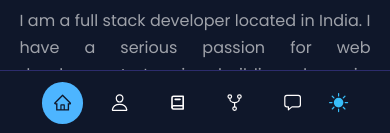
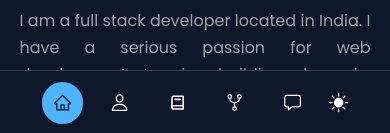
Before and after one commit to MaxVhanamane/portfolio-site-with-nextjs, a Next.js app: page / in a window 390 px wide. Shown: the part 709-842 px from the top of the page. Built offline with nearby package versions, Linux system fonts and the light colour scheme.

Commit message:
changed navbar styling

```diff
--- a/styles/Footer.module.css
+++ b/styles/Footer.module.css
@@ -43,7 +43,7 @@
     margin-left: 8rem;
   }
   .hr{
-    border-top: 1px solid var(--color-bg-variant-hr) ;
+    border-top: 1px solid rgb(148 163 184 / 0.3) ;
     margin:0 3rem 4rem 7.56rem;
   }
 
--- a/styles/Navbar.module.css
+++ b/styles/Navbar.module.css
@@ -41,7 +41,7 @@ background: var(--color-bg);
   .theme{
  margin: 0.8rem auto;
     font-size: 1.5rem;
-    color:#38bdf8;
+    color:var(--theme-toggler-color);
     cursor: pointer;
 
   }
@@ -71,7 +71,7 @@ background: var(--color-bg);
         transform: translateX(-50%);
         gap: 3rem;
         backdrop-filter: blur(15);
-      border-top: 1px solid var(--color-bg-variant-hr);
+      border-top: 1px solid  rgb(148 163 184 / 0.3);
 
 
   }
@@ -85,7 +85,7 @@ background: var(--color-bg);
   .theme{
     margin: auto 0;
     font-size: 2rem;
-    color:#38bdf8;
+    color:var(--theme-toggler-color);
     cursor: pointer;
   }
 }
@@ -110,7 +110,7 @@ background: var(--color-bg);
       transform: translateX(-50%);
       gap: 1rem;
       backdrop-filter: blur(15);
-      border-top: 1px solid var(--color-bg-variant-hr);
+      border-top: 1px solid  rgb(148 163 184 / 0.3);
   }
 
   .nav a {
@@ -123,7 +123,7 @@ background: var(--color-bg);
   .theme{
     margin: auto 0;
     font-size: 1.2rem;
-    color:#38bdf8;
+    color:var(--theme-toggler-color);
     cursor: pointer;
 
   }
--- a/styles/globals.css
+++ b/styles/globals.css
@@ -59,11 +59,12 @@ a {
   --color-gray-varient-2:rgb(105, 104, 105);
   --border-color:none;
   --color-light-2: rgba(255, 255, 255, 0.6);
-
+  --theme-toggler-color:var(--color-white)
 
 }
 
 .light_theme {
+  --theme-toggler-color:#1e293b;
   --color-bg: #f8f0f0;
   --color-bg-2: #7171ce;
   --color-bg-variant: #2c2c6c;
@@ -78,7 +79,7 @@ a {
   --container-width-sm: 90%;
   --transition: all 400ms ease;
   --typing-effect-color:#000;
-    --color-black:#000;
+    --color-black:#1e293b;
     --color-white-2:#fff;
   --color-gray:rgba(255,255,255,0.5);
   --color-gray-varient-1:#191919;
```
